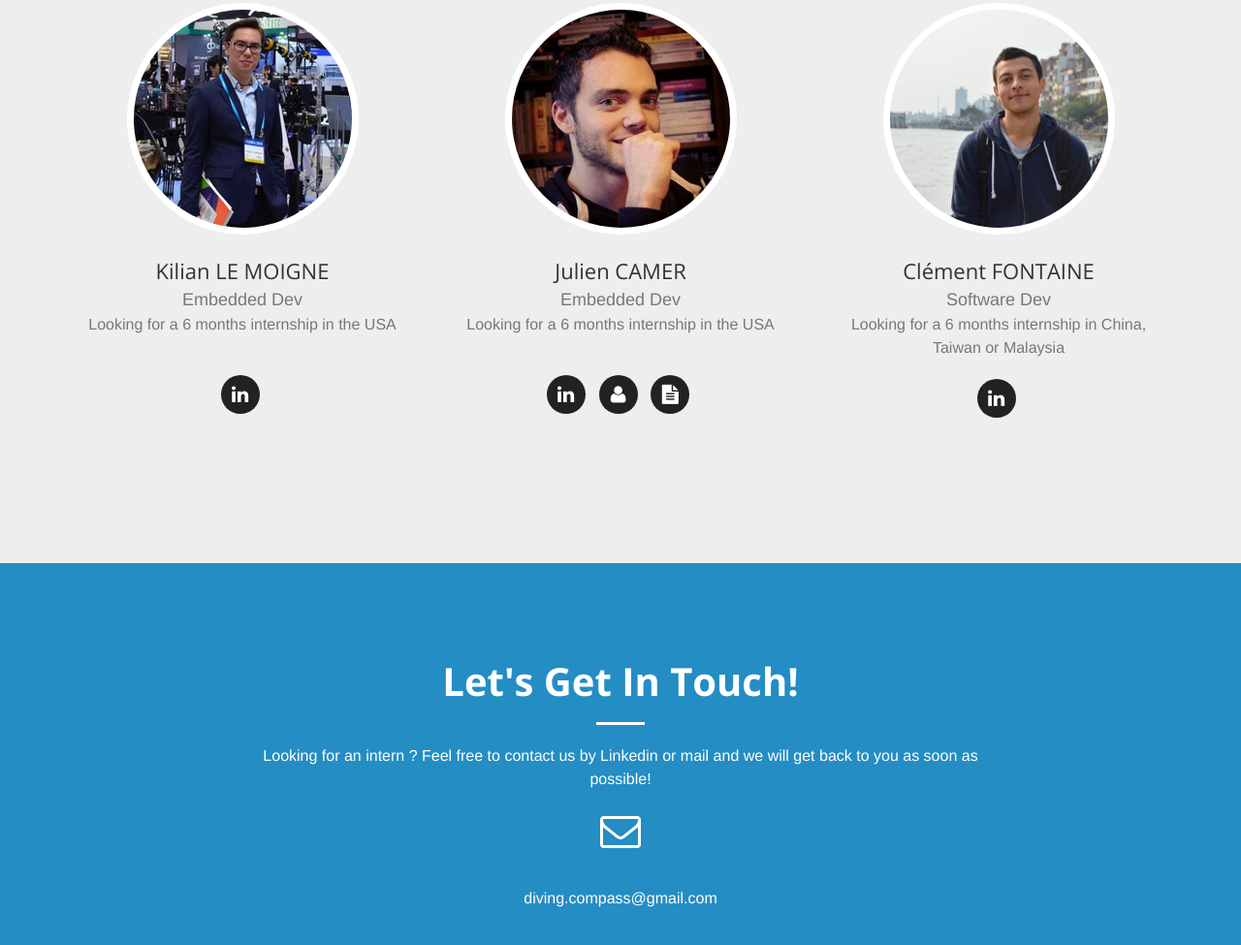
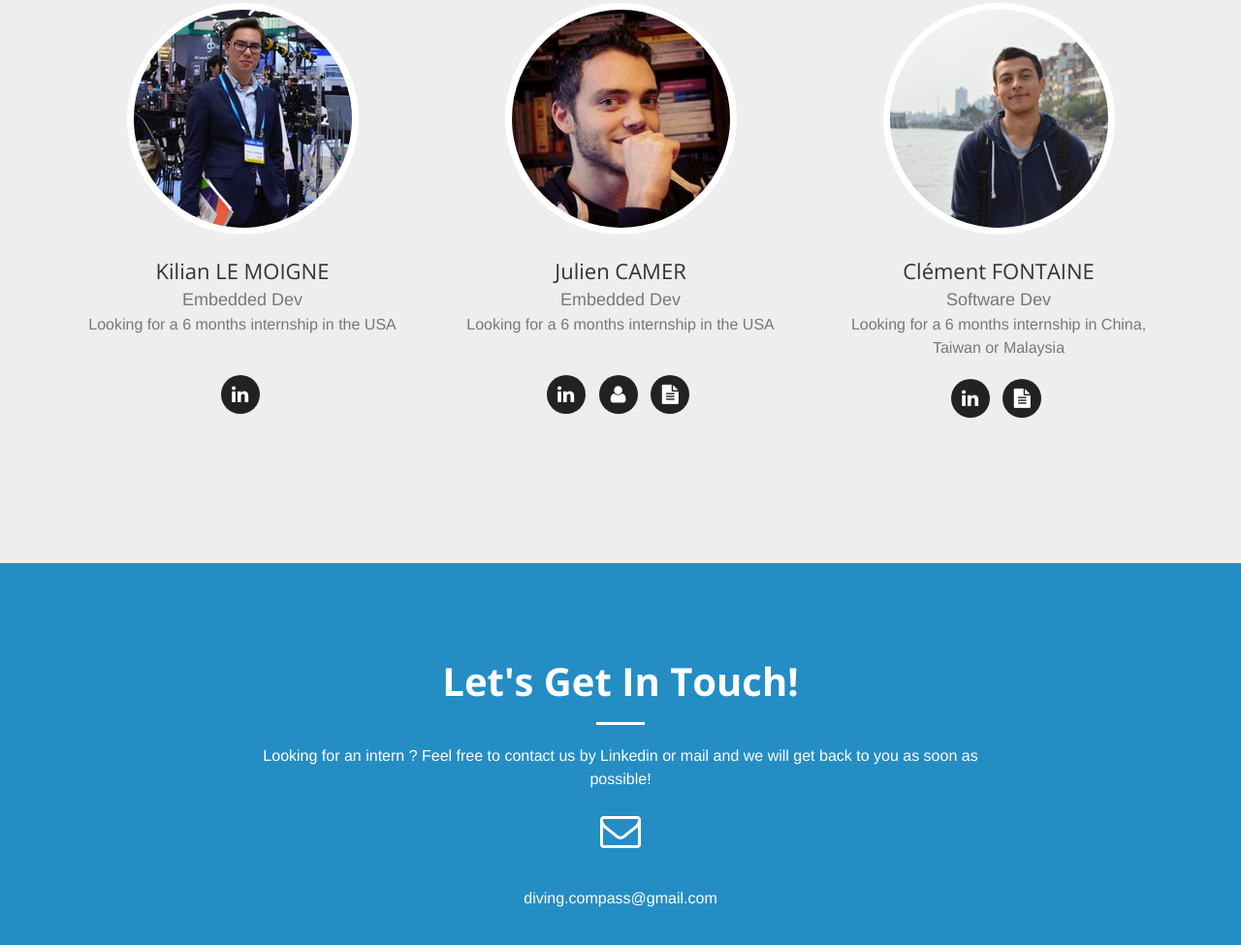
Before and after one commit to diving-compass/home, a website: page index.html in a window 1280 px wide. Shown: the part 4186-5161 px from the top of the page at 97% size. Drawn offline with nearby package versions, Linux system fonts and the light colour scheme.

Commit message:
cv Clem2

```diff
--- a/index.html
+++ b/index.html
@@ -373,8 +373,8 @@
                         <ul class="list-inline social-buttons">
                             <li><a href="https://tw.linkedin.com/in/clément-fontaine-562a1693/en" target="_blank" onclick="ga('send','event','Linkedin','Clic','Clement');"><i class="fa fa-linkedin"></i></a>
                             </li>
-                            <!--<li><a href="https://julien-camer.github.io/home/" target="_blank"><i class="fa fa-file-text"></i></a>
-                            </li>-->
+                            <li><a href="https://github.com/diving-compass/home/raw/a46e1d887ecf919efee817908e0e592f97f12455/Resume_Clement_FONTAINE.pdf" target="_blank"><i class="fa fa-file-text"></i></a>
+                            </li>
                         </ul>
                     </div>
                 </div>
```
